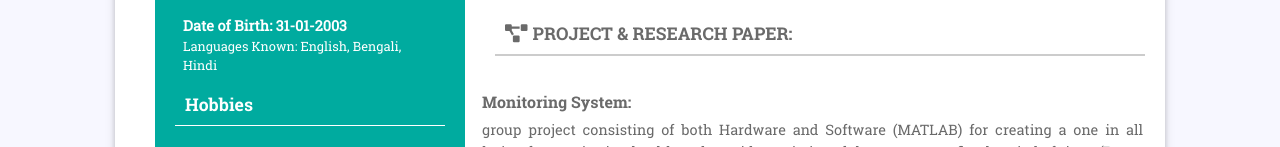
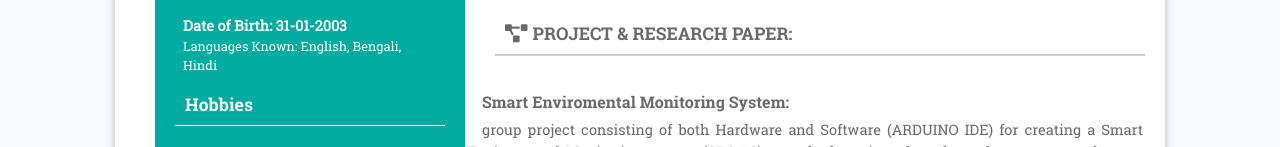
Before and after one commit to Barik-Rajdeep/curriculum-vitae, a plain HTML site: page index.html in a window 1280 px wide. Shown: the part 805-952 px from the top of the page. Drawn offline with Linux system fonts and the light colour scheme.

Commit message:
project details updated

```diff
--- a/index.html
+++ b/index.html
@@ -140,10 +140,11 @@ GPA 8.45 (Up to 5th Sem)
                                <div class=" prog-row row">
                                     <div class="row">
                                         <div class="about">
-                                            <p<li><h6><b>Monitoring System:</b></h6> <div class="about">group project consisting of both
-                                                Hardware and Software (MATLAB) for creating a one in all solution for
-                                                monitoring health and provide statistics of the user over a fixed period of
-                                                time. (Paper Accepted by IEEE ~ Under Review)</div>
+                                            <p<li><h6><b> Smart Enviromental Monitoring System:</b></h6> <div class="about">group project consisting of both
+                                                Hardware and Software (ARDUINO IDE) for creating a  Smart Enviromental Monitoring system (GRS 1.0) to early detection of smoke and temparature changes for protective action and quick access to live images for instant assessment.
+                                                 (Paper Accepted by IIC ~ Under Review)</div>
+                                                 <a href="assets/images/front page.png" alt="GRS1.0 (frontpage) "></a>
+                                                 <a href="assets/images/back page.png" alt="GRS1.0 (frontpage) "></a>
                                                 </li></p>
                                         </div>
                                         <div class="about">
```
Also changed, not shown: assets/images/back page.png (added), 1 other file.
